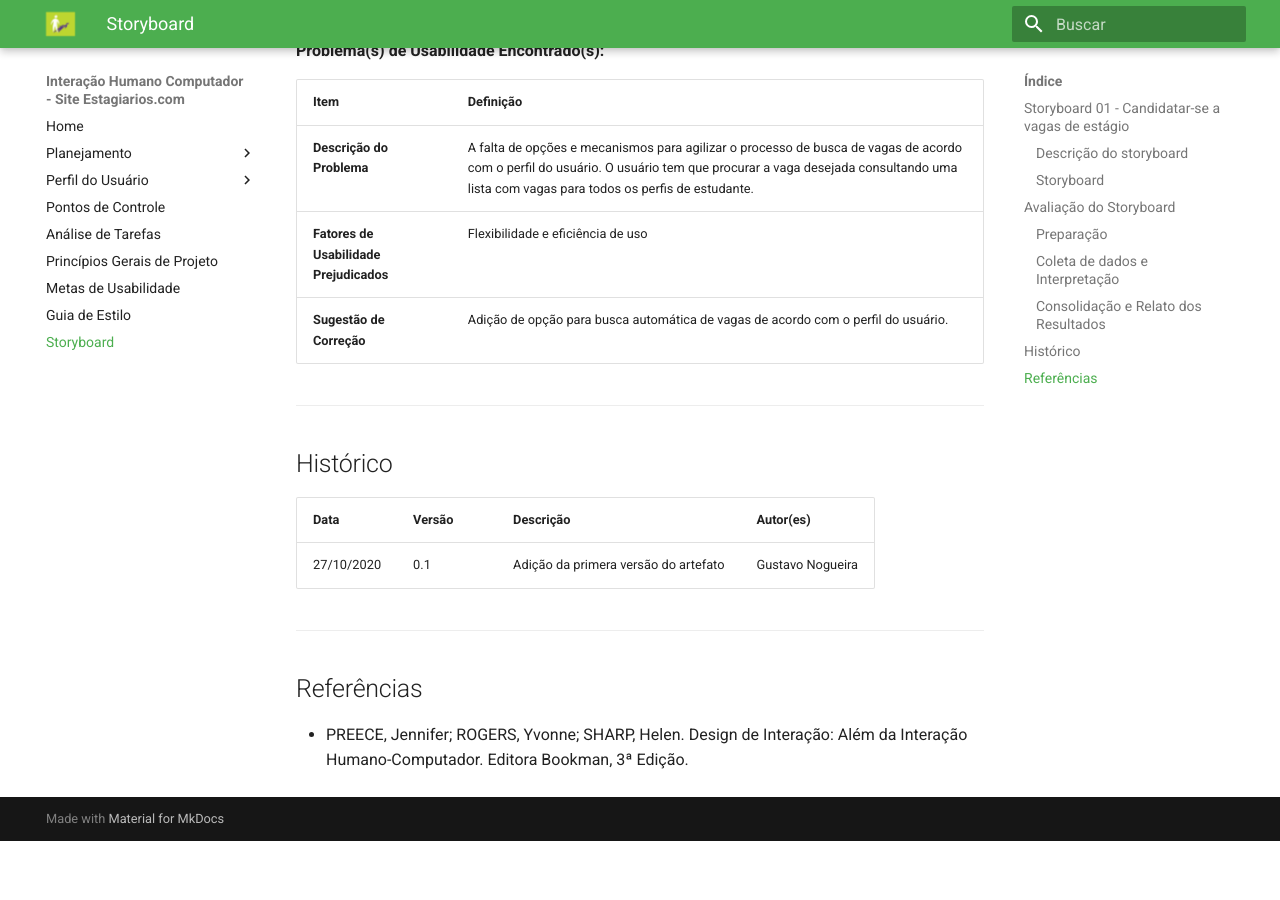
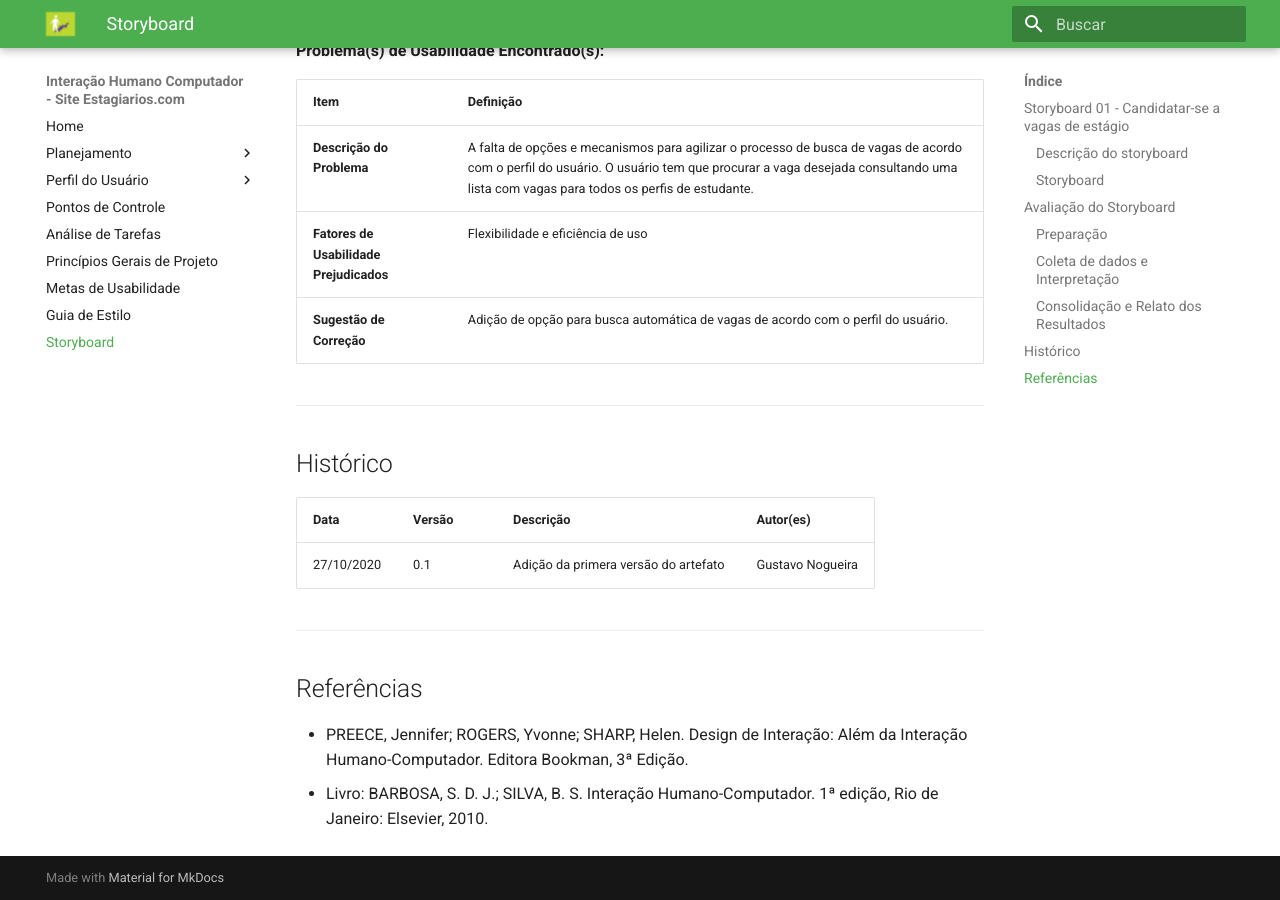
Before and after one commit to Gustavo-Nogueira/2020.1-Estagiarios.com, an MkDocs documentation site: the page built from docs/storyboard/storyboard.md, in a window 1280 px wide and 900 px high, scrolled down 2541 px. Built offline with MkDocs 1.6.1 and Material for MkDocs 9.7.7, drawn with Linux system fonts in a browser that asks for light colours; before the commit the page ends 3382 px from its top, so only the background shows below that.

Commit message:
[#8] adição de ajuste nas referêcias da página de storyboads

```diff
--- a/docs/storyboard/storyboard.md
+++ b/docs/storyboard/storyboard.md
@@ -166,3 +166,4 @@
 ## Referências
 
 * PREECE, Jennifer; ROGERS, Yvonne; SHARP, Helen. Design de Interação: Além da Interação Humano-Computador. Editora Bookman, 3ª Edição.
+* Livro: BARBOSA, S. D. J.; SILVA, B. S. Interação Humano-Computador. 1ª edição, Rio de Janeiro: Elsevier, 2010.
```
